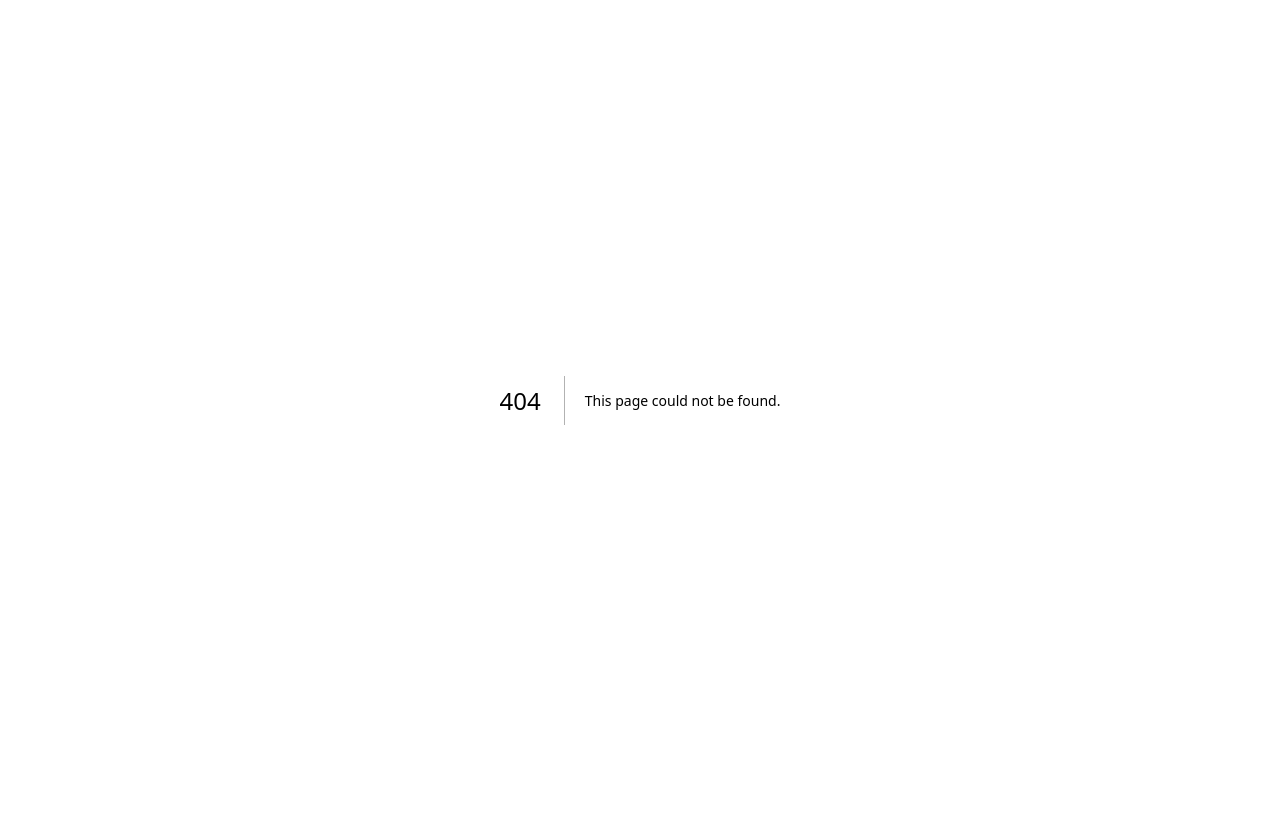
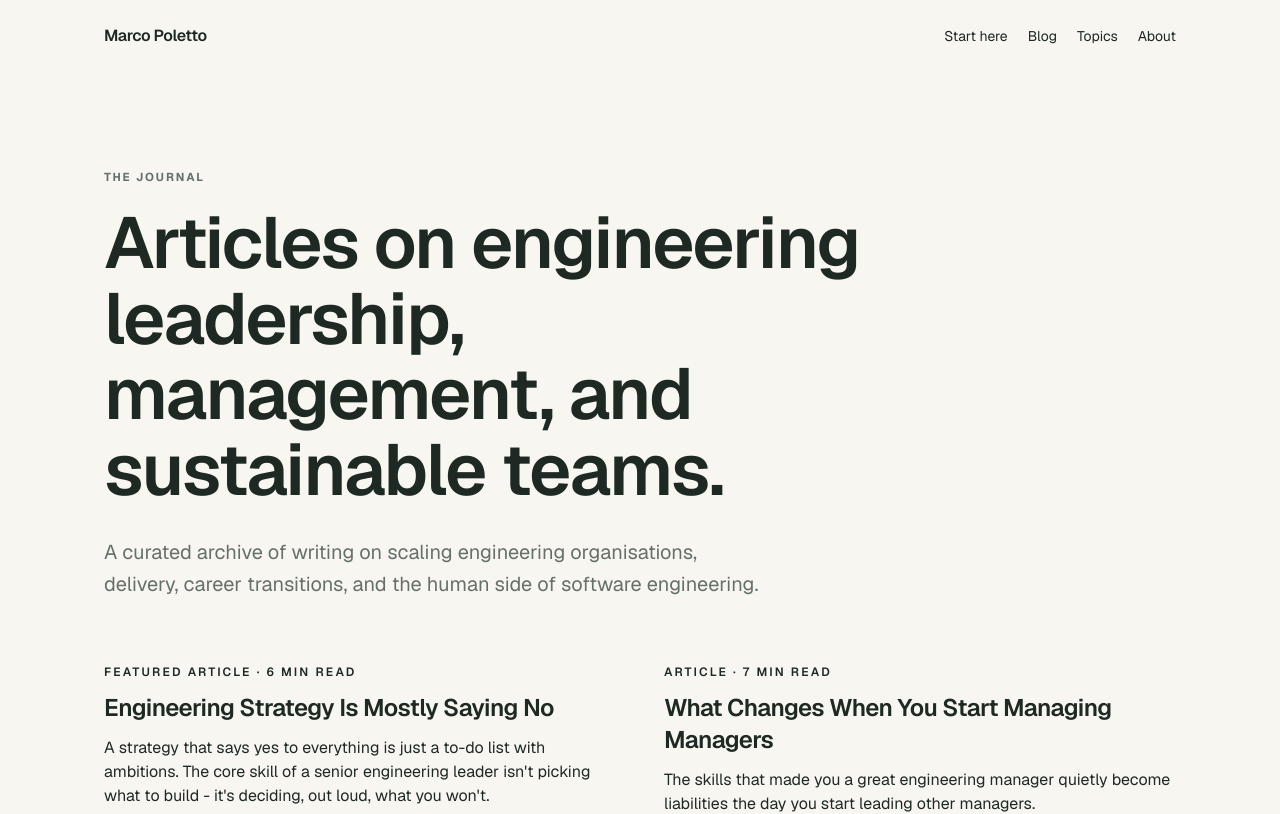
Before and after one commit to polettoweb/poletto-dev-rebuild, a Next.js app: page /blog in a window 1280 px wide. Before the commit this address had no page. Shown: the top 814 px of the page. Built offline with nearby package versions, Linux system fonts and the light colour scheme.

Commit message:
feat: add shared article content and blog archive

```diff
--- a/src/app/blog/engineering-strategy-is-mostly-saying-no/page.tsx
+++ b/src/app/blog/engineering-strategy-is-mostly-saying-no/page.tsx
@@ -3,6 +3,7 @@ import type { Metadata } from "next";
 import { SiteFooter } from "@/components/layout/SiteFooter";
 import { PageContainer } from "@/components/layout/PageContainer";
 import { SiteHeader } from "@/components/layout/SiteHeader";
+import { getArticleBySlug } from "@/content/articles";
 import { NewsletterSignup } from "@/components/ui/NewsletterSignup";
 import { TopicTag } from "@/components/ui/TopicTag";
 
@@ -12,7 +13,7 @@ export const metadata: Metadata = {
     "A strategy that says yes to everything is just a to-do list with ambitions.",
 };
 
-const topics = ["leadership", "strategy", "management"];
+const article = getArticleBySlug("engineering-strategy-is-mostly-saying-no");
 
 export default function EngineeringStrategyArticle() {
   return (
@@ -22,17 +23,17 @@ export default function EngineeringStrategyArticle() {
         <PageContainer className="py-16 sm:py-24">
           <article className="mx-auto max-w-3xl">
             <header>
-              <p className="eyebrow">Article · Aug 25, 2026 · 6 min read</p>
+              <p className="eyebrow">
+                Article · {article?.date} · {article?.readTime}
+              </p>
               <h1 className="mt-5 text-5xl font-semibold leading-[1.05] tracking-tight sm:text-7xl">
-                Engineering Strategy Is Mostly Saying No
+                {article?.title}
               </h1>
               <p className="mt-7 max-w-2xl text-xl leading-8 text-[var(--muted)] sm:text-2xl">
-                A strategy that says yes to everything is just a to-do list with
-                ambitions. The core skill of a senior engineering leader isn&apos;t
-                picking what to build - it&apos;s deciding, out loud, what you won&apos;t.
+                {article?.excerpt}
               </p>
               <div className="mt-6 flex flex-wrap gap-4">
-                {topics.map((topic) => (
+                {article?.tags.map((topic) => (
                   <TopicTag key={topic} href="/topics">
                     {topic}
                   </TopicTag>
--- /dev/null
+++ b/src/app/blog/page.tsx
@@ -0,0 +1,50 @@
+import type { Metadata } from "next";
+
+import { PageContainer } from "@/components/layout/PageContainer";
+import { SiteFooter } from "@/components/layout/SiteFooter";
+import { SiteHeader } from "@/components/layout/SiteHeader";
+import { ArticleCard } from "@/components/ui/ArticleCard";
+import { articles } from "@/content/articles";
+
+export const metadata: Metadata = {
+  title: "Blog | Marco Poletto",
+  description:
+    "Articles on engineering leadership, management, and sustainable teams.",
+};
+
+export default function BlogPage() {
+  return (
+    <>
+      <SiteHeader />
+      <main>
+        <PageContainer className="py-16 sm:py-24">
+          <header className="max-w-3xl">
+            <p className="eyebrow">The journal</p>
+            <h1 className="mt-5 text-5xl font-semibold leading-[1.05] tracking-tight sm:text-7xl">
+              Articles on engineering leadership, management, and sustainable teams.
+            </h1>
+            <p className="mt-7 max-w-2xl text-xl leading-8 text-[var(--muted)]">
+              A curated archive of writing on scaling engineering organisations,
+              delivery, career transitions, and the human side of software engineering.
+            </p>
+          </header>
+
+          <section aria-label="Blog articles" className="mt-16 grid gap-12 md:grid-cols-2">
+            {articles.map((article) => (
+              <ArticleCard
+                key={article.slug}
+                href={`/blog/${article.slug}`}
+                title={article.title}
+                excerpt={article.excerpt}
+                date={article.date}
+                readTime={article.readTime}
+                featured={article.featured}
+              />
+            ))}
+          </section>
+        </PageContainer>
+      </main>
+      <SiteFooter />
+    </>
+  );
+}
--- a/src/app/page.tsx
+++ b/src/app/page.tsx
@@ -1,6 +1,7 @@
 import { SiteFooter } from "@/components/layout/SiteFooter";
 import { PageContainer } from "@/components/layout/PageContainer";
 import { SiteHeader } from "@/components/layout/SiteHeader";
+import { featuredArticle, latestArticles } from "@/content/articles";
 import { ArticleCard } from "@/components/ui/ArticleCard";
 import { NewsletterSignup } from "@/components/ui/NewsletterSignup";
 import { TopicTag } from "@/components/ui/TopicTag";
@@ -10,42 +11,6 @@ const topics = [
   { href: "/topics", label: "Delivery & metrics" },
   { href: "/topics", label: "Team culture" },
   { href: "/topics", label: "AI & change" },
-];
-
-const articles = [
-  {
-    href: "/blog/engineering-strategy-is-mostly-saying-no/",
-    title: "Engineering Strategy Is Mostly Saying No",
-    excerpt:
-      "A strategy that says yes to everything is just a to-do list with ambitions. The core skill of a senior engineering leader isn't picking what to build - it's deciding, out loud, what you won't.",
-    date: "2026-08-25",
-    readTime: "6 min read",
-    featured: true,
-  },
-  {
-    href: "/blog/what-changes-when-you-start-managing-managers/",
-    title: "What Changes When You Start Managing Managers",
-    excerpt:
-      "The skills that made you a great engineering manager quietly become liabilities the day you start leading other managers.",
-    date: "2026-08-22",
-    readTime: "7 min read",
-  },
-  {
-    href: "/blog/ai-is-breaking-the-junior-engineer-pipeline/",
-    title: "AI Is Quietly Breaking the Junior-Engineer Pipeline",
-    excerpt:
-      "Teams are hiring fewer juniors because AI does the grunt work now. But that grunt work was the apprenticeship.",
-    date: "2026-08-18",
-    readTime: "5 min read",
-  },
-  {
-    href: "/blog/signs-you-promoted-the-wrong-person-into-management/",
-    title: "The Signs You Promoted the Wrong Person Into Management",
-    excerpt:
-      "A struggling manager rarely announces it - the team does, quietly, months before it hits a dashboard.",
-    date: "2026-07-29",
-    readTime: "5 min read",
-  },
 ];
 
 export default function Home() {
@@ -102,8 +67,23 @@ export default function Home() {
             </a>
           </div>
           <div className="mt-10 grid gap-12 md:grid-cols-2">
-            {articles.map((article) => (
-              <ArticleCard key={article.href} {...article} />
+            <ArticleCard
+              href={`/blog/${featuredArticle.slug}`}
+              title={featuredArticle.title}
+              excerpt={featuredArticle.excerpt}
+              date={featuredArticle.date}
+              readTime={featuredArticle.readTime}
+              featured
+            />
+            {latestArticles.map((article) => (
+              <ArticleCard
+                key={article.slug}
+                href={`/blog/${article.slug}`}
+                title={article.title}
+                excerpt={article.excerpt}
+                date={article.date}
+                readTime={article.readTime}
+              />
             ))}
           </div>
           <a href="/blog" className="link-arrow mt-10 inline-block text-sm sm:hidden">
--- /dev/null
+++ b/src/content/articles.ts
@@ -0,0 +1,59 @@
+export type Article = {
+  slug: string;
+  title: string;
+  excerpt: string;
+  date: string;
+  readTime: string;
+  tags: string[];
+  featured?: boolean;
+};
+
+export const articles: Article[] = [
+  {
+    slug: "engineering-strategy-is-mostly-saying-no",
+    title: "Engineering Strategy Is Mostly Saying No",
+    excerpt:
+      "A strategy that says yes to everything is just a to-do list with ambitions. The core skill of a senior engineering leader isn't picking what to build - it's deciding, out loud, what you won't.",
+    date: "2026-08-25",
+    readTime: "6 min read",
+    tags: ["leadership", "strategy", "management"],
+    featured: true,
+  },
+  {
+    slug: "what-changes-when-you-start-managing-managers",
+    title: "What Changes When You Start Managing Managers",
+    excerpt:
+      "The skills that made you a great engineering manager quietly become liabilities the day you start leading other managers.",
+    date: "2026-08-22",
+    readTime: "7 min read",
+    tags: ["leadership", "management"],
+  },
+  {
+    slug: "ai-is-breaking-the-junior-engineer-pipeline",
+    title: "AI Is Quietly Breaking the Junior-Engineer Pipeline",
+    excerpt:
+      "Teams are hiring fewer juniors because AI does the grunt work now. But that grunt work was the apprenticeship.",
+    date: "2026-08-18",
+    readTime: "5 min read",
+    tags: ["ai", "leadership", "career"],
+  },
+  {
+    slug: "signs-you-promoted-the-wrong-person-into-management",
+    title: "The Signs You Promoted the Wrong Person Into Management",
+    excerpt:
+      "A struggling manager rarely announces it - the team does, quietly, months before it hits a dashboard.",
+    date: "2026-07-29",
+    readTime: "5 min read",
+    tags: ["management", "leadership", "team-culture"],
+  },
+];
+
+export const featuredArticle = articles.find((article) => article.featured) ?? articles[0];
+
+export const latestArticles = articles.filter(
+  (article) => article.slug !== featuredArticle.slug,
+);
+
+export function getArticleBySlug(slug: string) {
+  return articles.find((article) => article.slug === slug);
+}
```
Also changed, not shown: 1 other file (tests, documents, lock files or other folders).
